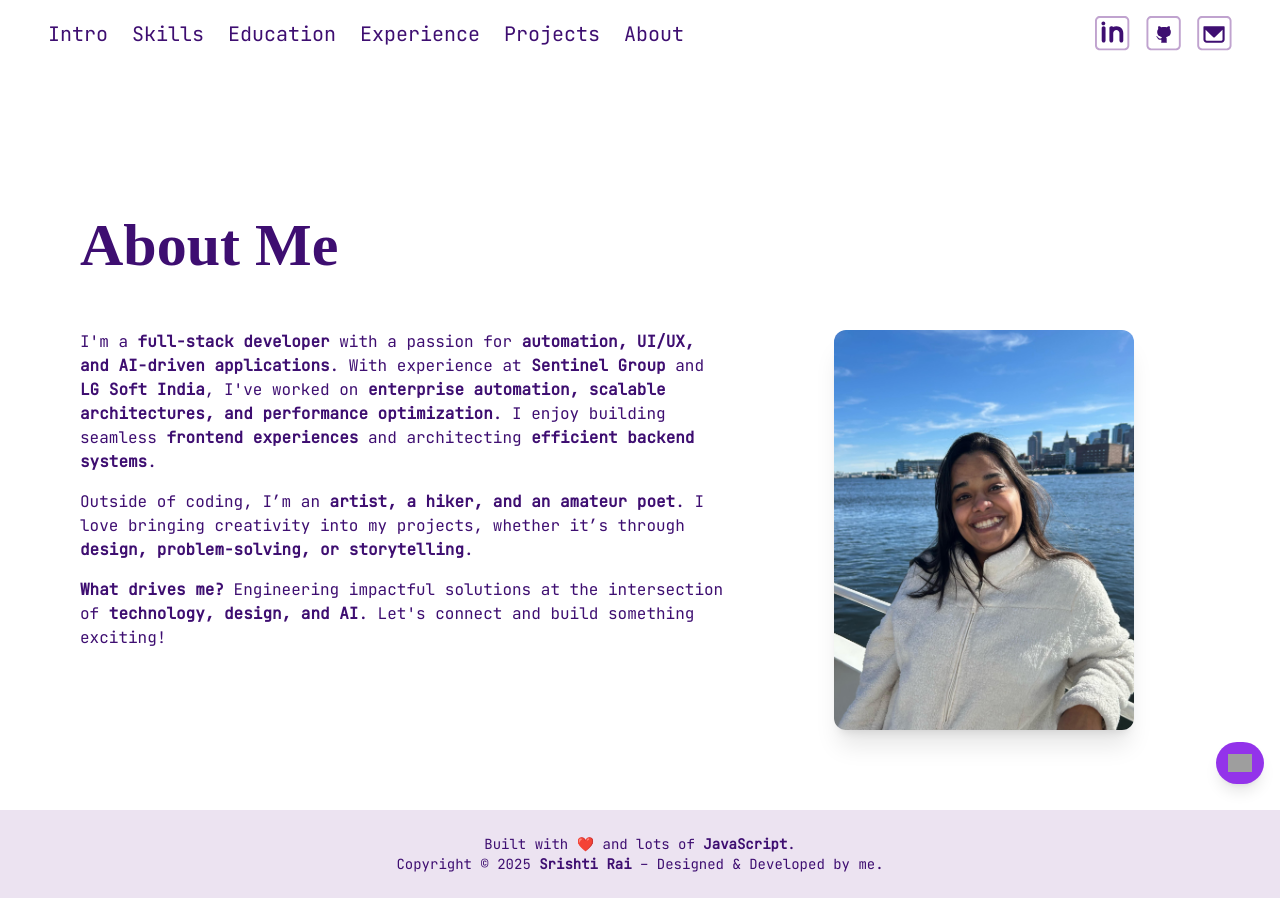
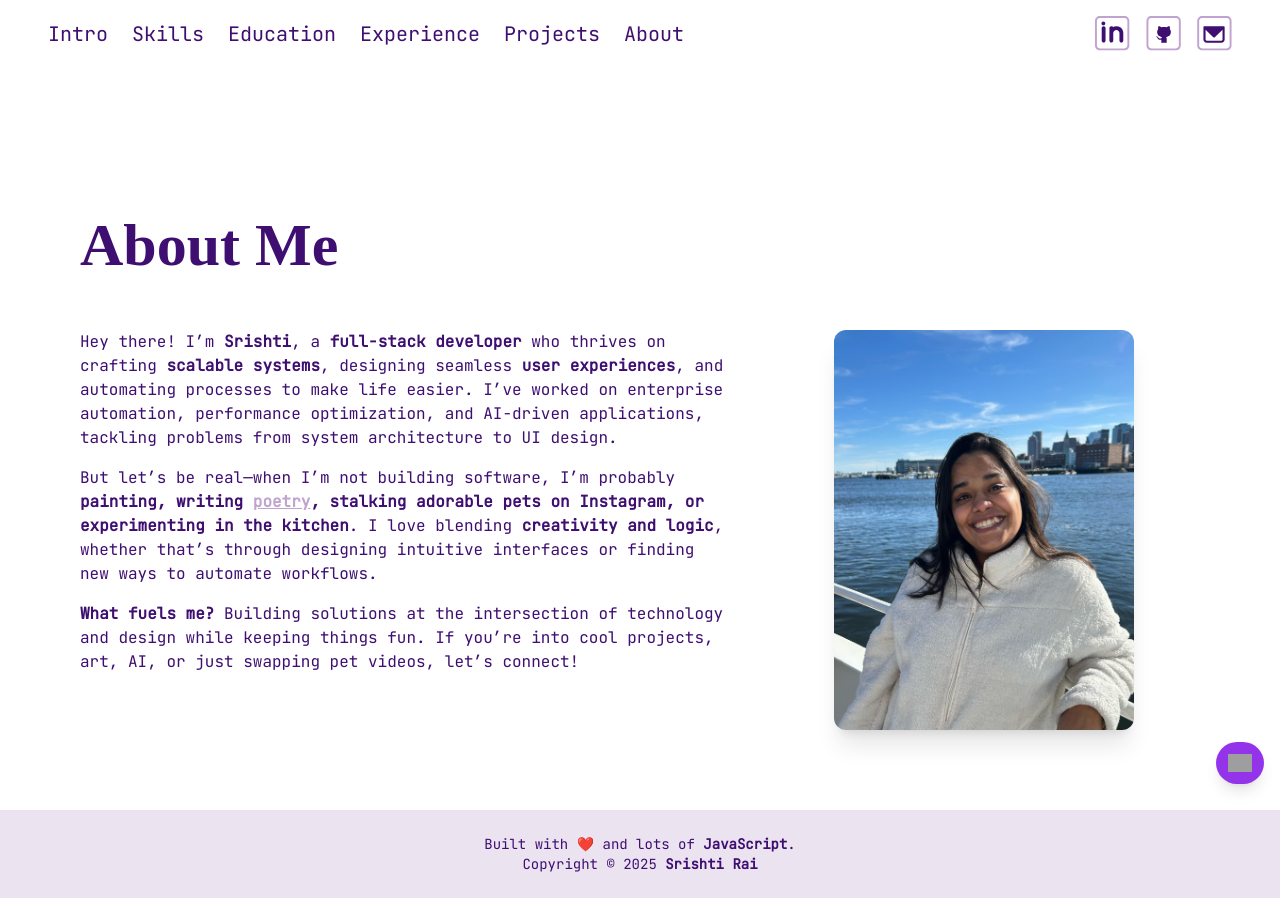
Before and after one commit to srishtirai/portfolio, a Next.js app: page /about in a window 1280 px wide. Built offline with nearby package versions, Linux system fonts and the light colour scheme; grey boxes are pictures that could not be loaded; a web font is replaced by a local one.

Commit message:
Modified projects and about section

```diff
--- a/src/app/about/page.tsx
+++ b/src/app/about/page.tsx
@@ -1,4 +1,7 @@
+"use client";
+
 import Image from "next/image";
+import Link from "next/link";
 
 export default function About() {
   return (
@@ -6,31 +9,35 @@ export default function About() {
       <div className="flex sm:flex-row flex-col items-center sm:mb-10">
         <h1 className="text-header font-bold sm:mr-4">About Me</h1>
       </div>
-
-      {/* About Content */}
       <div className="flex flex-col-reverse sm:flex-row items-center sm:items-start sm:space-x-10">
-        {/* Text Section */}
         <div className="sm:w-3/5 text-primary">
           <p className="hidden sm:block mb-4">
-            I&apos;m a <strong>full-stack developer</strong> with a passion for <strong>automation, UI/UX, and AI-driven applications</strong>.
-            With experience at <strong>Sentinel Group</strong> and <strong>LG Soft India</strong>, I&apos;ve worked on <strong>enterprise automation, scalable architectures, and performance optimization</strong>.
-            I enjoy building seamless <strong>frontend experiences</strong> and architecting <strong>efficient backend systems</strong>.
+            Hey there! I’m <strong>Srishti</strong>, a <strong>full-stack developer</strong> who thrives on crafting <strong>scalable systems</strong>, designing seamless <strong>user experiences</strong>, and automating processes to make life easier.
+            I’ve worked on enterprise automation, performance optimization, and AI-driven applications, tackling problems from system architecture to UI design.
           </p>
+
           <p className="hidden sm:block mb-4">
-            Outside of coding, I’m an <strong>artist, a hiker, and an amateur poet</strong>. I love bringing creativity into my projects, whether it’s through <strong>design, problem-solving, or storytelling</strong>.
+            But let’s be real—when I’m not building software, I’m probably <strong>painting, writing {" "}
+              <Link
+              href="https://www.yourquote.in/srishti-c-rai-m1oj/quotes"
+              target="_blank"
+              className="text-accent underline hover:text-hover transition-colors duration-300"
+            >poetry</Link>, stalking adorable pets on Instagram, or experimenting in the kitchen</strong>.
+            I love blending <strong>creativity and logic</strong>, whether that’s through designing intuitive interfaces or finding new ways to automate workflows.
           </p>
+
           <p className="hidden sm:block">
-            <strong>What drives me?</strong> Engineering impactful solutions at the intersection of <strong>technology, design, and AI</strong>. Let&apos;s connect and build something exciting!
+            <strong>What fuels me?</strong> Building solutions at the intersection of technology and design while keeping things fun.
+            If you’re into cool projects, art, AI, or just swapping pet videos, let’s connect!
           </p>
 
           {/* Mobile Version */}
           <p className="sm:hidden mt-10 mx-3">
-            Passionate about <strong>full-stack development, automation, and UI/UX</strong>, I bring creativity into every project.
-            When not coding, you&apos;ll find me <strong>painting, hiking, or exploring AI for creative problem-solving</strong>.
+            Developer by day, <strong>artist, poet, and pet enthusiast</strong> by night.
+            Passionate about automation, UI/UX, and AI, I’m all about building smart, scalable solutions and sneaking creativity into my projects.
+            Find me coding, painting, or discovering new food obsessions!
           </p>
         </div>
-
-        {/* Image Section */}
         <div className="sm:w-2/5 flex justify-center">
           <Image
             src="/images/about_me.jpeg"
--- a/src/app/projects/page.tsx
+++ b/src/app/projects/page.tsx
@@ -1,6 +1,6 @@
 "use client";
 
-import { useState } from "react";
+import { useState, useEffect } from "react";
 import Image from "next/image";
 import Link from "next/link";
 import Avatar from "@/components/avatar";
@@ -38,24 +38,30 @@ export default function Projects() {
   ];
 
   const [expanded, setExpanded] = useState<number | null>(null);
+  const [currentIndex, setCurrentIndex] = useState(0);
+
+  // Auto-scroll dots update
+  useEffect(() => {
+    const interval = setInterval(() => {
+      setCurrentIndex((prevIndex) => (prevIndex + 1) % projects.length);
+    }, 5000);
+    return () => clearInterval(interval);
+  }, [projects.length]);
 
   return (
     <section id="projects" className="sm:min-h-[80vh] py-10 sm:py-36">
-      {/* Header & Avatar */}
       <div className="flex sm:flex-row flex-col items-center sm:mb-10">
         <h1 className="text-header font-bold sm:mr-4">Projects</h1>
         <Avatar bubbleMessage="Every project starts with a ‘what if…’" sectionName="projects" />
       </div>
-
-      {/* Grid Layout for Larger Screens */}
       <div className="hidden md:grid grid-cols-1 sm:grid-cols-2 lg:grid-cols-3 gap-8">
         {projects.map((project, index) => (
           <div
             key={project.name}
-            className="relative bg-white rounded-xl shadow-xl overflow-hidden cursor-pointer h-[300px] transform transition-all duration-500"
-            onMouseEnter={() => window.innerWidth > 768 && setExpanded(index)} // Hover for laptop
+            className="relative bg-white rounded-xl shadow-lg overflow-hidden cursor-pointer h-[300px] transition-all duration-500 hover:scale-105"
+            onMouseEnter={() => window.innerWidth > 768 && setExpanded(index)}
             onMouseLeave={() => window.innerWidth > 768 && setExpanded(null)}
-            onClick={() => window.innerWidth <= 768 && setExpanded(expanded === index ? null : index)} // Click for mobile
+            onClick={() => window.innerWidth <= 768 && setExpanded(expanded === index ? null : index)}
           >
             {/* Flip Container */}
             <div className={`relative w-full h-full transition-transform duration-500 ${expanded === index ? "rotate-y-180" : ""}`}>
@@ -70,7 +76,7 @@ export default function Projects() {
                     className="object-contain"
                   />
                 </div>
-                <h4 className="text-body text-center text-primary bg-accent bg-opacity-30 py-2 w-full">
+                <h4 className="text-body text-center text-primary bg-accent bg-opacity-30 py-2 w-full font-bold">
                   {project.name}
                 </h4>
               </div>
@@ -85,7 +91,7 @@ export default function Projects() {
                 <Link
                   href={project.link}
                   target="_blank"
-                  className="mt-auto bg-accent text-white mb-4 px-4 py-2 rounded-md text-center w-full"
+                  className="mt-auto bg-accent text-white mb-4 px-4 py-2 rounded-md text-center w-full transition-transform duration-300 hover:scale-105"
                 >
                   View Project
                 </Link>
@@ -97,12 +103,15 @@ export default function Projects() {
       </div>
 
       {/* Horizontal Scroll for Small Screens */}
-      <div className="md:hidden flex overflow-x-auto space-x-6 p-4">
+      <div className="md:hidden flex flex-col items-center space-y-4">
+        <div className="flex overflow-x-auto space-x-6 p-4 scrollbar-hide snap-x snap-mandatory">
           {projects.map((project, index) => (
             <div
               key={project.name}
-            className="flex-shrink-0 w-[300px] bg-white rounded-xl shadow-xl overflow-hidden transform transition-all duration-500 relative h-[240px]"
-            onClick={() => setExpanded(expanded === index ? null : index)}
+              className={`flex-shrink-0 w-[300px] bg-white rounded-xl shadow-lg overflow-hidden transition-all duration-500 relative h-[260px] snap-center ${
+                index === currentIndex ? "scale-[1.03]" : "scale-[0.97] opacity-75"
+              }`}
+              onClick={() => setCurrentIndex(index)}
             >
               {/* Image Section */}
               <div className={`relative w-full h-[200px] overflow-hidden rounded-lg ${expanded === index ? "hidden" : ""}`}>
@@ -113,7 +122,7 @@ export default function Projects() {
                   className="object-contain"
                 />
               </div>
-            <h4 className="mb-auto text-body text-center text-primary bg-accent bg-opacity-30 py-2 w-full">
+              <h4 className="mb-auto text-body text-center text-primary bg-accent bg-opacity-30 py-2 w-full font-bold">
                 {project.name}
               </h4>
 
@@ -127,7 +136,7 @@ export default function Projects() {
                 <Link
                   href={project.link}
                   target="_blank"
-                className="mt-auto bg-accent text-white mb-4 px-4 py-2 rounded-md text-center w-full"
+                  className="mt-auto bg-accent text-white mb-4 px-4 py-2 rounded-md text-center w-full transition-transform duration-300 hover:scale-105"
                 >
                   View Project
                 </Link>
@@ -135,6 +144,19 @@ export default function Projects() {
             </div>
           ))}
         </div>
+
+        {/* Pagination Dots */}
+        <div className="flex space-x-2">
+          {projects.map((_, index) => (
+            <span
+              key={index}
+              className={`w-3 h-3 rounded-full transition-all duration-300 ${
+                index === currentIndex ? "bg-accent scale-110" : "bg-gray-300"
+              }`}
+            ></span>
+          ))}
+        </div>
+      </div>
     </section>
   );
 }
--- a/src/components/footer.tsx
+++ b/src/components/footer.tsx
@@ -1,11 +1,11 @@
 export default function Footer() {
   return (
-      <footer className="text-center text-primary text-sm py-6 bg-accent bg-opacity-30">
+    <footer className="text-center text-primary text-xs sm:text-sm py-6 bg-accent bg-opacity-30">
       <p>
-          Built with ❤️ and lots of <strong>JavaScript</strong>.
+        Built with <span className="text-primary">❤️</span> and lots of <strong>JavaScript</strong>.
       </p>
       <p>
-          Copyright © 2025 <strong>Srishti Rai</strong> – Designed & Developed by me.
+        Copyright © 2025 <strong>Srishti Rai</strong>
       </p>
     </footer>
   );
```
Lines whose indentation alone changed are shown as unchanged.
